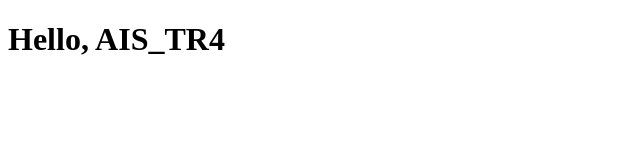
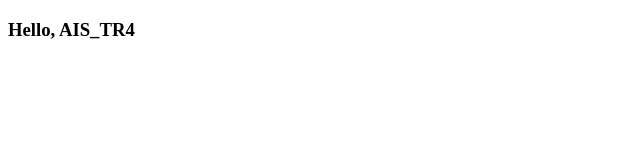
Before and after one commit to gvcCoder/AIS_TR4, a plain HTML site: page WebContent/index.html in a window 1280 px wide. Shown: the whole page, without its empty margins (0-640 px from the left). Drawn offline with Linux system fonts and the light colour scheme.

Commit message:
Update index.html

```diff
--- a/WebContent/index.html
+++ b/WebContent/index.html
@@ -5,6 +5,6 @@
 <title>Insert title here</title>
 </head>
 <body>
-	<h1>Hello, AIS_TR4</h1>
+	<h3>Hello, AIS_TR4</h3>
 </body>
 </html>
```
